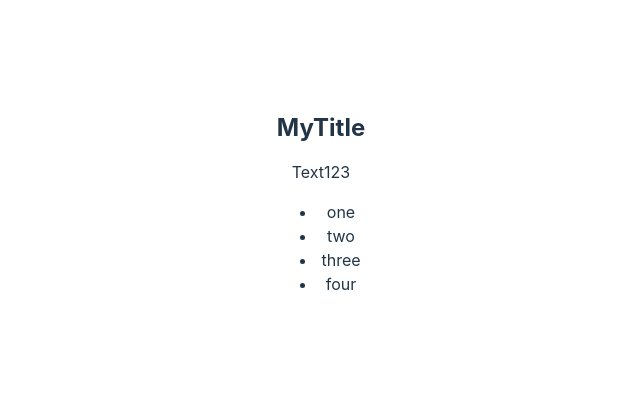
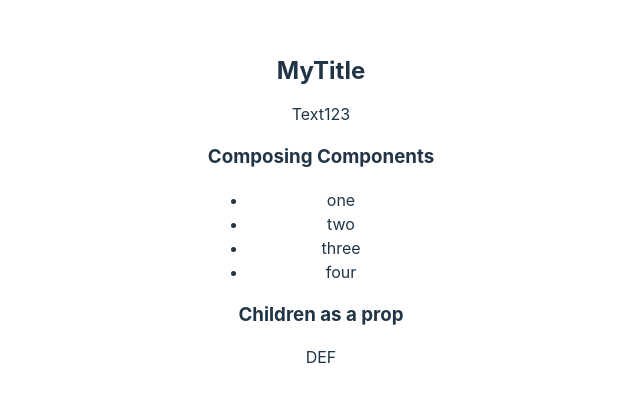
Before and after one commit to sandstorm/React-Workshop-Nov22-Hands-On, a React (Vite) app: page / in a window 1280 px wide. Shown: the part 196-598 px from the top of the page, without its empty margins (319-959 px from the left). Built offline with nearby package versions, Linux system fonts and the light colour scheme.

Commit message:
HandsOn 2

```diff
--- a/src/App.tsx
+++ b/src/App.tsx
@@ -1,5 +1,6 @@
 import './App.css'
 import HeaderAndText from './components/HeaderAndText'
+import HigherOrderComponent from './components/HigherOrderComponent'
 import MyList from './components/MyList'
 
 function App() {
@@ -8,7 +9,13 @@ function App() {
     <div className="App">
       {/* This is a comment in JSX */}
       <HeaderAndText title='MyTitle' />
-      <MyList list={['one', 'two', 'three', 'four']} />
+
+      <HigherOrderComponent>
+        <h3>Composing Components</h3>
+        <MyList list={['one', 'two', 'three', 'four']} />
+      </HigherOrderComponent>
+
+      <HigherOrderComponent otherComponent={<div>DEF</div>} children={<h3>Children as a prop</h3>} />
     </div>
   )
 }
--- /dev/null
+++ b/src/components/HigherOrderComponent.tsx
@@ -0,0 +1,17 @@
+import { ReactNode } from "react"
+
+// hands on nr 2
+
+type Props = {
+    children: ReactNode
+    otherComponent?: ReactNode
+}
+
+const HigherOrderComponent = (props: Props) => (
+    <div>
+        {props.children}
+        {props.otherComponent}
+    </div>
+)
+
+export default HigherOrderComponent
```
